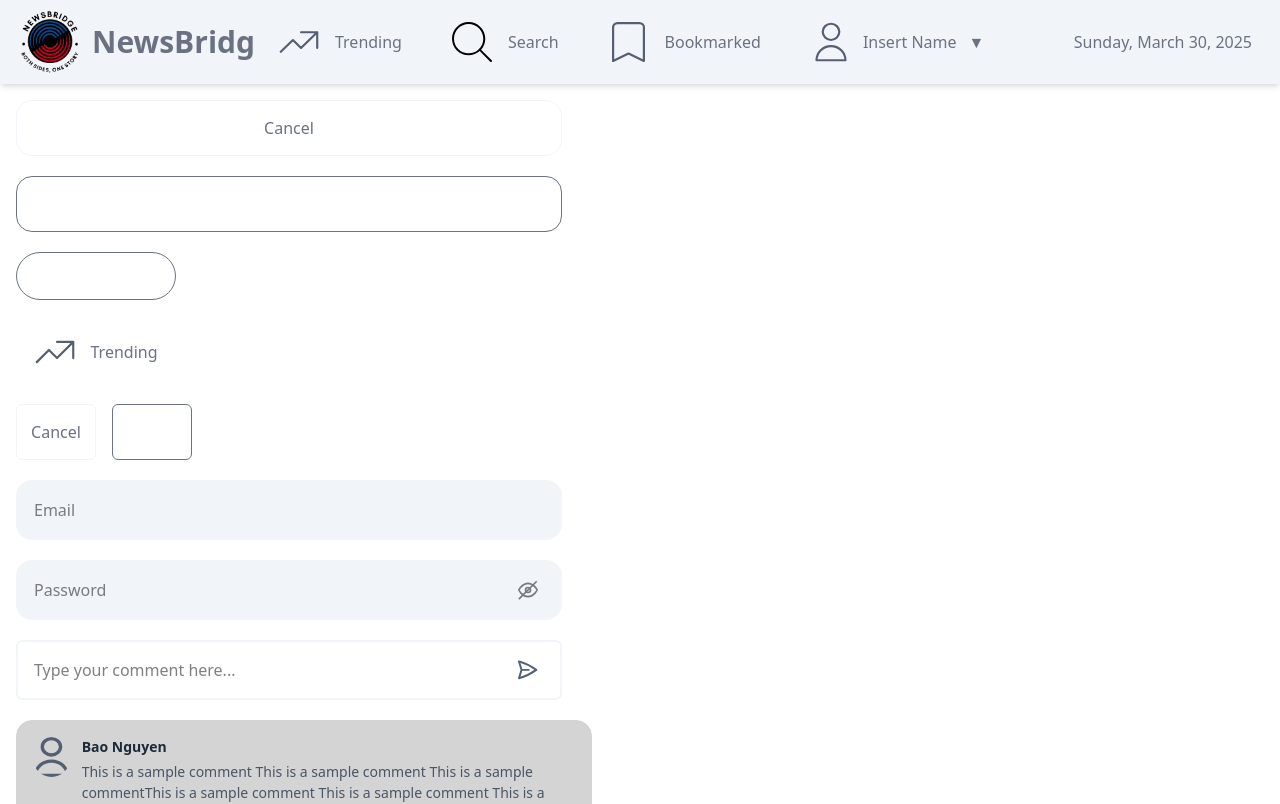
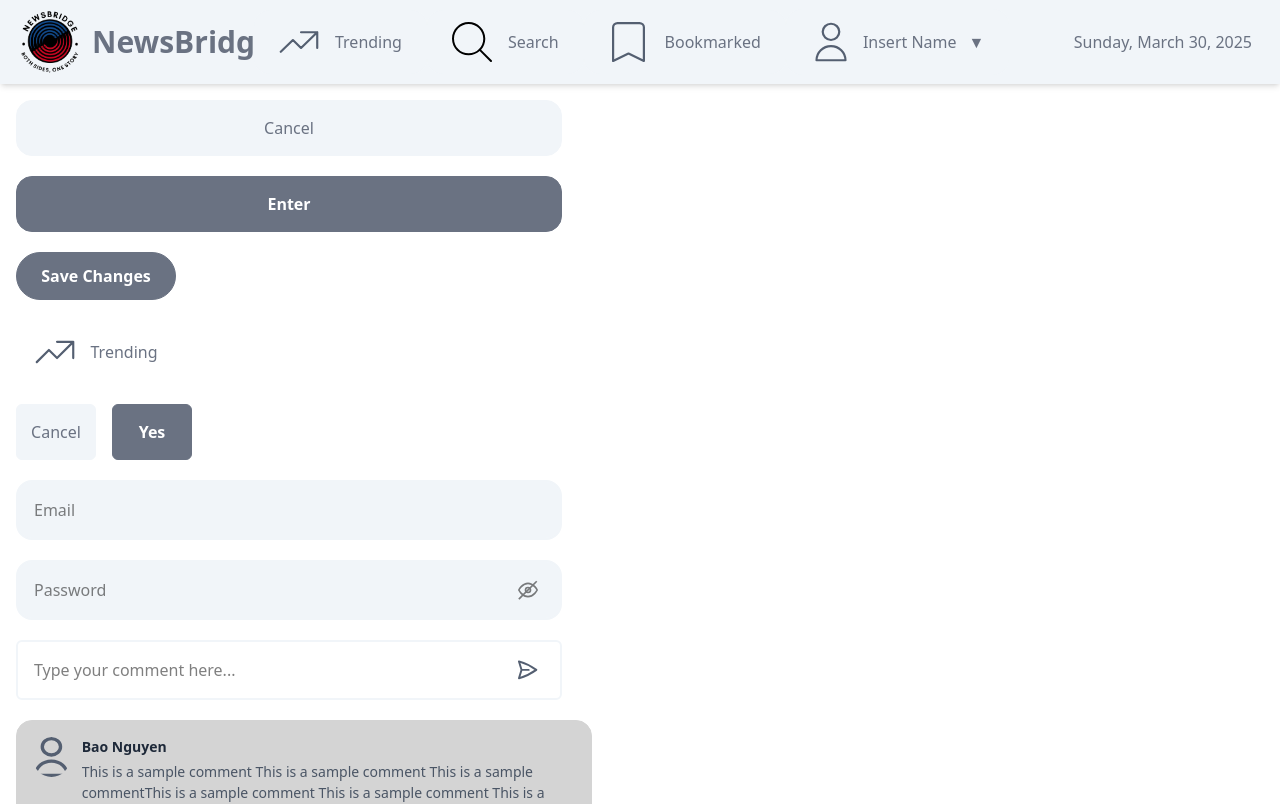
Before and after one commit to ysmazaheri/NewsBridge, a React (Vite) app in the folder frontend/newsbridge/: page /form-elements-page in a window 1280 px wide. Shown: the top 804 px of the page. Built offline with nearby package versions, Linux system fonts and the light colour scheme.

Commit message:
Fix form button background color
Broken by last commit

```diff
--- a/frontend/newsbridge/src/components/FormElements.tsx
+++ b/frontend/newsbridge/src/components/FormElements.tsx
@@ -117,6 +117,7 @@ export const Button = (props: ButtonProps) => {
   const widthClass = width ? width : fixedWidth;
   const heightClass = height ? height : "h-14";
   const cornerRadiusClass = cornerRadius ? cornerRadius : "rounded-2xl";
+  const bgColorClass = bgColor ? bgColor : "bg-primary";
   const borderColorClass = borderColor ? borderColor : "border-primary";
   const textColorClass = textColor ? textColor : "text-white";
   const boldnessClass = boldness ? boldness : "font-normal";
@@ -127,7 +128,7 @@ export const Button = (props: ButtonProps) => {
         onClick={handleClick}
         style={{ backgroundColor: bgColor }}
         className={`flex items-center justify-center gap-4 ${heightClass} w-full border ${textColorClass} ${cornerRadiusClass}
-                      ${borderColorClass} text-md ${boldnessClass} transition-transform duration-300 ease-in-out
+                      ${bgColorClass} ${borderColorClass} text-md ${boldnessClass} transition-transform duration-300 ease-in-out
                       active:scale-75 hover:brightness-90 text-primary`}
       >
         {img && <img src={img} alt="button icon" className="w-10 h-10" />}
```
Also changed, not shown: 1 other file (tests, documents, lock files or other folders).
